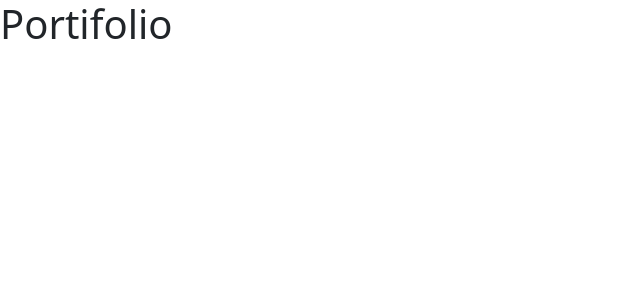
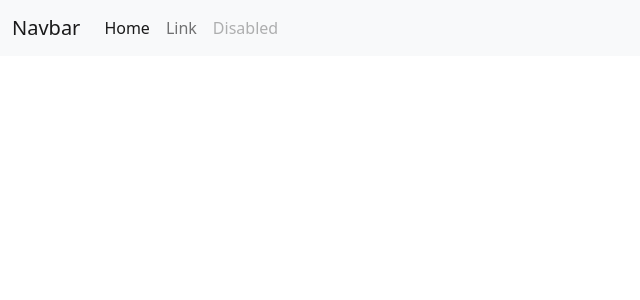
Before and after one commit to luanlsr/My_Portifolio, a React (Create React App) app: page / in a window 1280 px wide. Shown: the top 300 px of the page, without its empty margins (0-640 px from the left). Built offline with nearby package versions, Linux system fonts and the light colour scheme.

Commit message:
feat: :zap: inserted navbar

```diff
--- a/src/App.js
+++ b/src/App.js
@@ -1,8 +1,11 @@
 import './App.css';
 import 'bootstrap/dist/css/bootstrap.min.css'
+import NavBar from './components/NavBar';
 function App() {
   return (
-      <h1>Portifolio</h1>
+    <div>
+      <NavBar/>
+    </div>
   );
 }
 
--- /dev/null
+++ b/src/components/NavBar.jsx
@@ -0,0 +1,29 @@
+import React from 'react'
+
+const NavBar = () => {
+  return (
+    <nav className="navbar navbar-expand-lg navbar-light bg-light">
+  <div className="container-fluid">
+    <a className="navbar-brand" href="A">Navbar</a>
+    <button className="navbar-toggler" type="button" data-bs-toggle="collapse" data-bs-target="#navbarSupportedContent" aria-controls="navbarSupportedContent" aria-expanded="false" aria-label="Toggle navigation">
+      <span className="navbar-toggler-icon"></span>
+    </button>
+    <div className="collapse navbar-collapse" id="navbarSupportedContent">
+      <ul className="navbar-nav me-auto mb-2 mb-lg-0">
+        <li className="nav-item">
+          <a className="nav-link active" aria-current="page" href="b">Home</a>
+        </li>
+        <li className="nav-item">
+          <a className="nav-link" href="c">Link</a>
+        </li>
+        <li className="nav-item">
+          <a className="nav-link disabled" href="d">Disabled</a>
+        </li>
+      </ul>
+    </div>
+  </div>
+</nav>
+  )
+}
+
+export default NavBar
```
